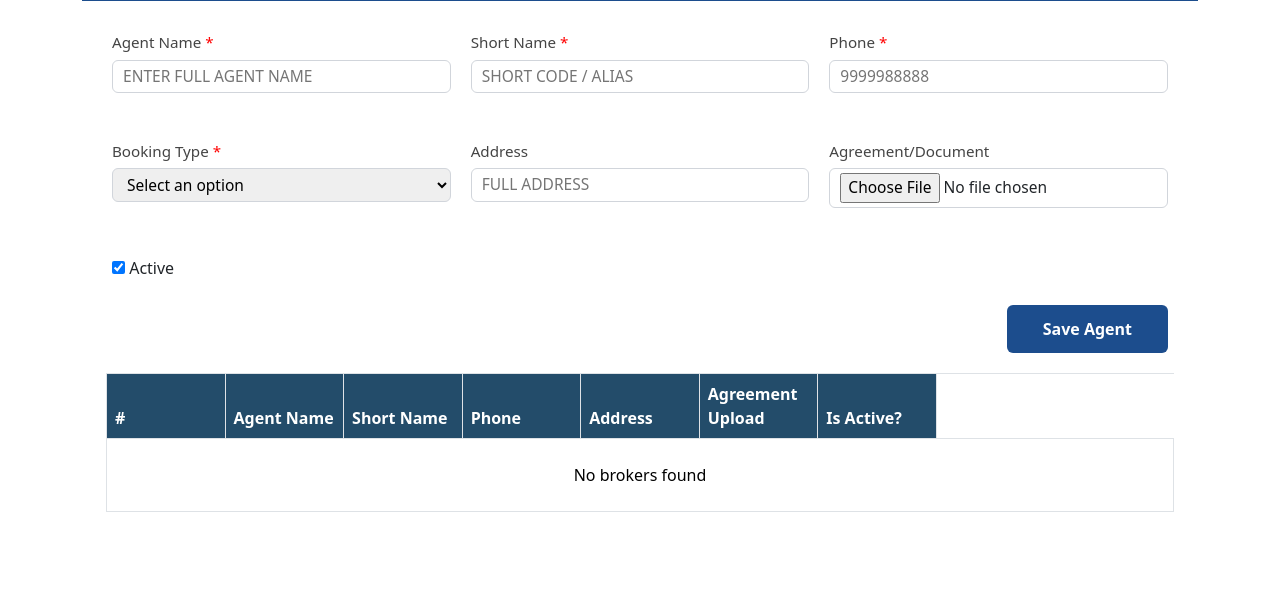
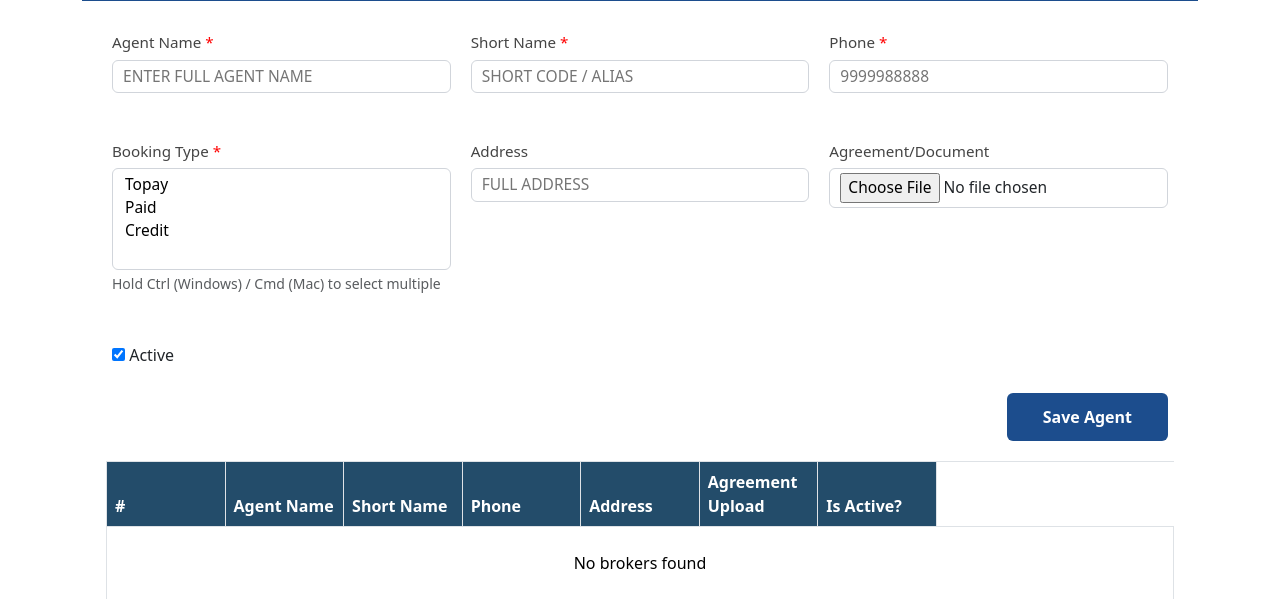
Before and after one commit to gopikatg379/cee-jay, a Django app: template templates/brokers/manage.html in a window 1280 px wide; the page is wider, and only the part inside the window is pictured. Shown: the part 178-777 px from the top of that part. Before the commit the page ends 690 px from the top of that part, so only its background shows below. Run offline with Django 3.2, Linux system fonts and the light colour scheme; the template is opened without the code that fills it, so the values that code supplies are empty; some libraries are stand-ins or nearby versions.

Commit message:
broker manage edited

```diff
--- a/Adminapp/views.py
+++ b/Adminapp/views.py
@@ -34,7 +34,7 @@ def broker_manage_view(request, broker_id=None):
         broker_name = request.POST['broker_name']
         short_name = request.POST['short_name']
         phone = request.POST['phone']
-        booking_type = request.POST['booking_type']
+        booking_type = request.POST.getlist('booking_type')
         address = request.POST['address']
         document_file = request.FILES.get('document')
         is_active     = 'is_active' in request.POST
--- a/Ceejay/settings.py
+++ b/Ceejay/settings.py
@@ -47,6 +47,7 @@ INSTALLED_APPS = [
     'django.contrib.staticfiles',
     'Adminapp',
     'Staffapp',
+    'multiselectfield',
 ]
 
 MIDDLEWARE = [
--- a/templates/brokers/manage.html
+++ b/templates/brokers/manage.html
@@ -60,12 +60,13 @@
                 <div class="cee-form-row">
                     <div class="cee-form-group">
                         <label>Booking Type <span style="color:red;">*</span></label>
-                        <select name="booking_type" required>
-                            <option value="">Select an option</option>
-                            <option value="Topay" {% if broker.booking_type == 'TOPAY' %}selected{% endif %}>Topay</option>
-                            <option value="Paid" {% if broker.booking_type == 'PAID' %}selected{% endif %}>Paid</option>
-                            <option value="Credit" {% if broker.booking_type == 'CREDIT' %}selected{% endif %}>Credit</option>
+                        <select name="booking_type" multiple required>
+                            <option value="TOPAY" {% if 'TOPAY' in broker.booking_type %}selected{% endif %}>Topay</option>
+                            <option value="PAID" {% if 'PAID' in broker.booking_type %}selected{% endif %}>Paid</option>
+                            <option value="CREDIT" {% if 'CREDIT' in broker.booking_type %}selected{% endif %}>Credit</option>
                         </select>
+
+                        <small class="text-muted">Hold Ctrl (Windows) / Cmd (Mac) to select multiple</small>
                     </div>
                     <div class="cee-form-group">
                         <label>Address</label>
```
Also changed, not shown: Adminapp/models.py (+10 -2 lines), Adminapp/migrations/0002_alter_broker_booking_type.py (added).
